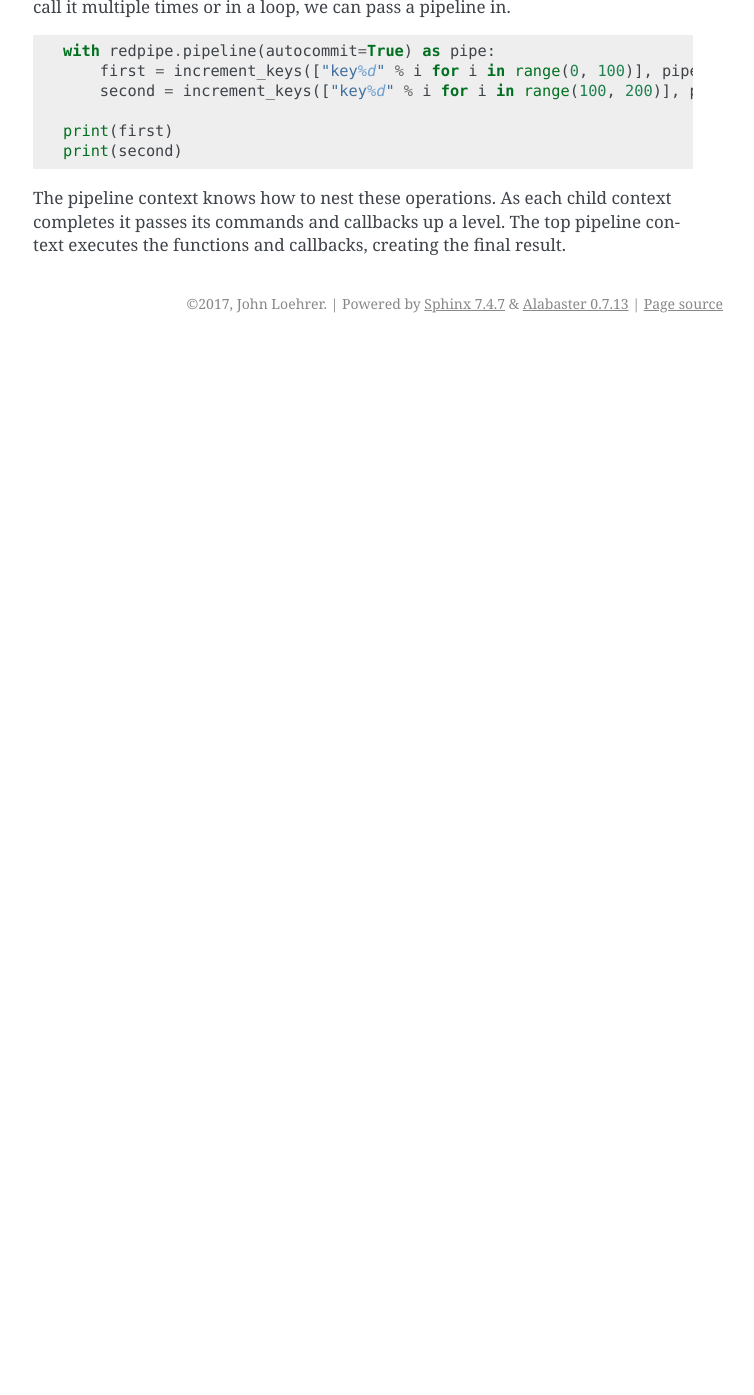
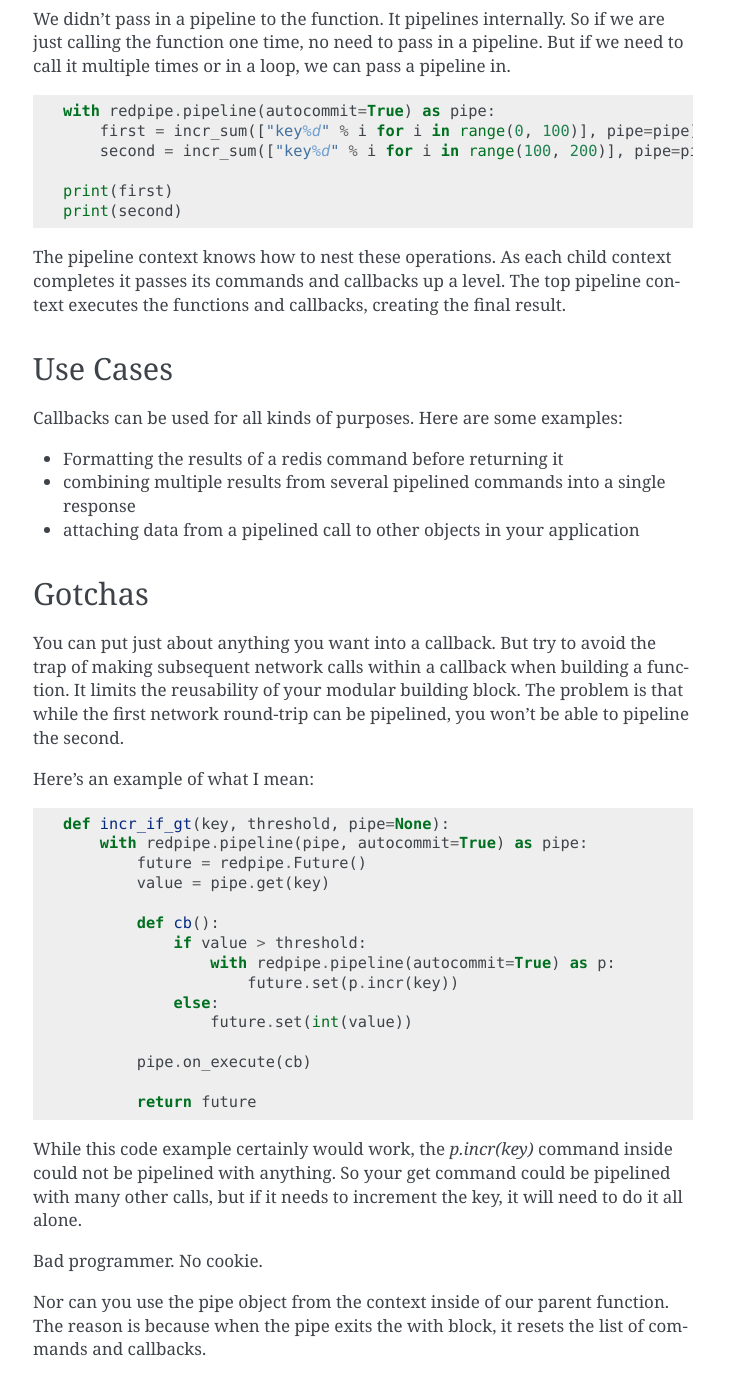
Before and after one commit to 72squared/redpipe, a Sphinx documentation site: the page built from docs/callbacks.rst, in a window 1280 px wide and 1400 px high, scrolled down 535 px. Shown: the top 1395 px of the window, without its empty margins (387-1141 px from the left). Built offline with Sphinx 7.4.7, drawn with Linux system fonts in a browser that asks for light colours; pages that are not in the unit, such as notebooks, are missing from menus; before the commit the page ends 900 px from its top, so only the background shows below that; some of the changed text lies outside the part shown.

Commit message:
expanding documentation on namespaces, callbacks, rationale and more

```diff
--- a/docs/callbacks.rst
+++ b/docs/callbacks.rst
@@ -9,17 +9,20 @@ Let me show you what I mean:
 
 .. code:: python
 
-    def increment_keys(keys, pipe=None):
-        ref = redpipe.Future()
+    def incr_sum(keys, pipe=None):
+        future = redpipe.Future()
         with redpipe.pipeline(pipe, autocommit=True) as pipe:
             results = [pipe.incr(key) for key in keys]
+
             def cb():
-                ref.set(sum(results))
+                future.set(sum(results))
+
             pipe.on_execute(cb)
-        return ref
+
+        return future
 
     # now get the value on 100 keys
-    print(increment_keys(["key%d" % i for i in range(0, 100)]))
+    print(incr_sum(["key%d" % i for i in range(0, 100)]))
 
 We didn't pass in a pipeline to the function.
 It pipelines internally.
@@ -29,8 +32,8 @@ But if we need to call it multiple times or in a loop, we can pass a pipeline in
 .. code:: python
 
     with redpipe.pipeline(autocommit=True) as pipe:
-        first = increment_keys(["key%d" % i for i in range(0, 100)], pipe=pipe)
-        second = increment_keys(["key%d" % i for i in range(100, 200)], pipe=pipe)
+        first = incr_sum(["key%d" % i for i in range(0, 100)], pipe=pipe)
+        second = incr_sum(["key%d" % i for i in range(100, 200)], pipe=pipe)
 
     print(first)
     print(second)
@@ -40,3 +43,47 @@ But if we need to call it multiple times or in a loop, we can pass a pipeline in
 The pipeline context knows how to nest these operations.
 As each child context completes it passes its commands and callbacks up a level.
 The top pipeline context executes the functions and callbacks, creating the final result.
+
+Use Cases
+---------
+Callbacks can be used for all kinds of purposes.
+Here are some examples:
+
+* Formatting the results of a redis command before returning it
+* combining multiple results from several pipelined commands into a single response
+* attaching data from a pipelined call to other objects in your application
+
+Gotchas
+-------
+You can put just about anything you want into a callback.
+But try to avoid the trap of making subsequent network calls within a callback when building a function.
+It limits the reusability of your modular building block.
+The problem is that while the first network round-trip can be pipelined, you won't be able to pipeline the second.
+
+Here's an example of what I mean:
+
+.. code-block:: python
+
+    def incr_if_gt(key, threshold, pipe=None):
+        with redpipe.pipeline(pipe, autocommit=True) as pipe:
+            future = redpipe.Future()
+            value = pipe.get(key)
+
+            def cb():
+                if value > threshold:
+                    with redpipe.pipeline(autocommit=True) as p:
+                        future.set(p.incr(key))
+                else:
+                    future.set(int(value))
+
+            pipe.on_execute(cb)
+
+            return future
+
+While this code example certainly would work, the `p.incr(key)` command inside could not be pipelined with anything.
+So your get command could be pipelined with many other calls, but if it needs to increment the key, it will need to do it all alone.
+
+Bad programmer. No cookie.
+
+Nor can you use the pipe object from the context inside of our parent function.
+The reason is because when the pipe exits the with block, it resets the list of commands and callbacks.
--- a/docs/rationale.rst
+++ b/docs/rationale.rst
@@ -86,7 +86,7 @@ vs.
     # redis-py pipelined example
     pipe = client.pipeline()
     pipe.incr('key1')
-    result pipe.execute()[0]
+    result = pipe.execute()[0]
 
 Although the calls look almost the same, the way you fetch the result is very different.
 
```
Also changed, not shown: docs/getting_started.rst (+5 -2 lines), docs/keyspaces.rst (+18 -3 lines), docs/named_connections.rst (+25 -0 lines).
